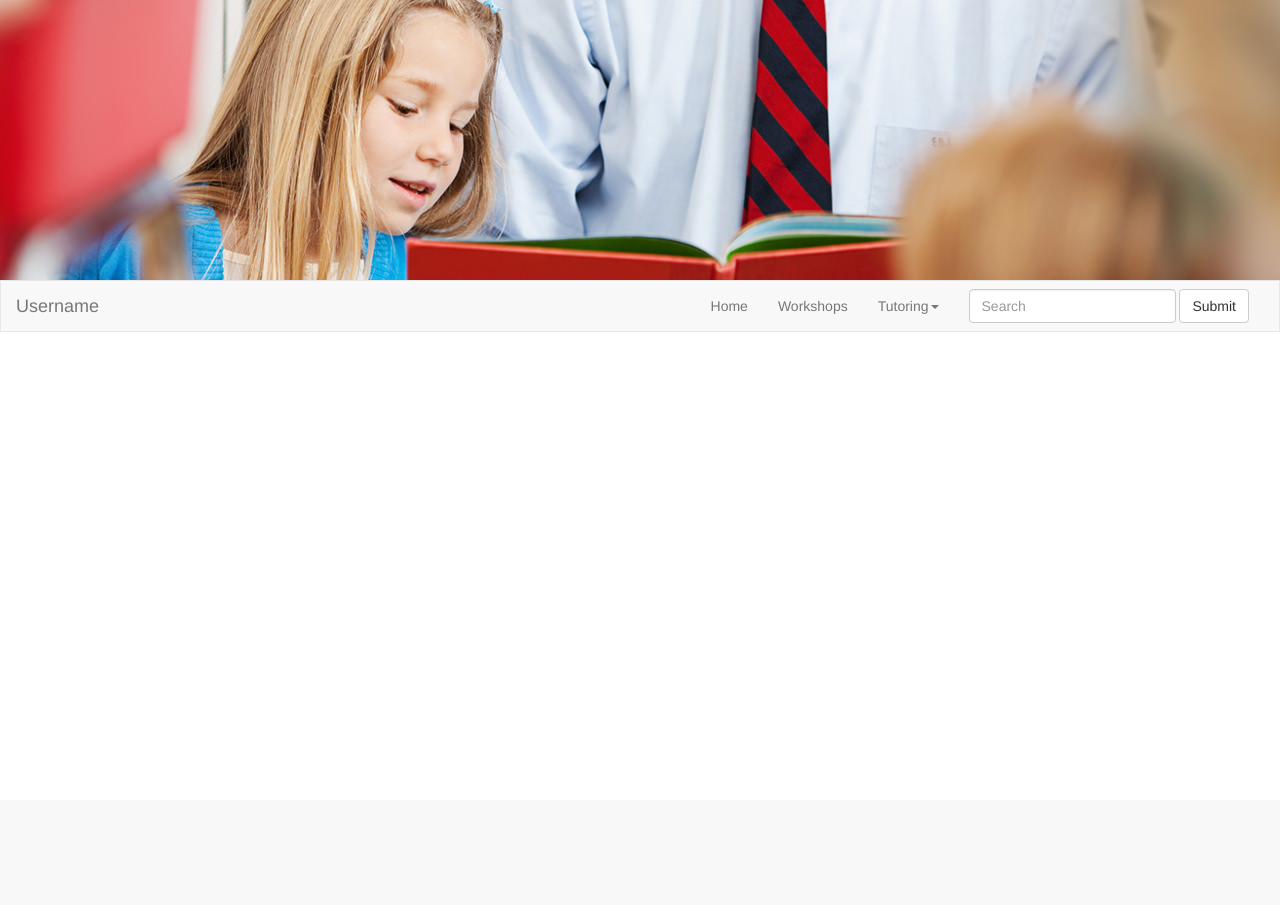
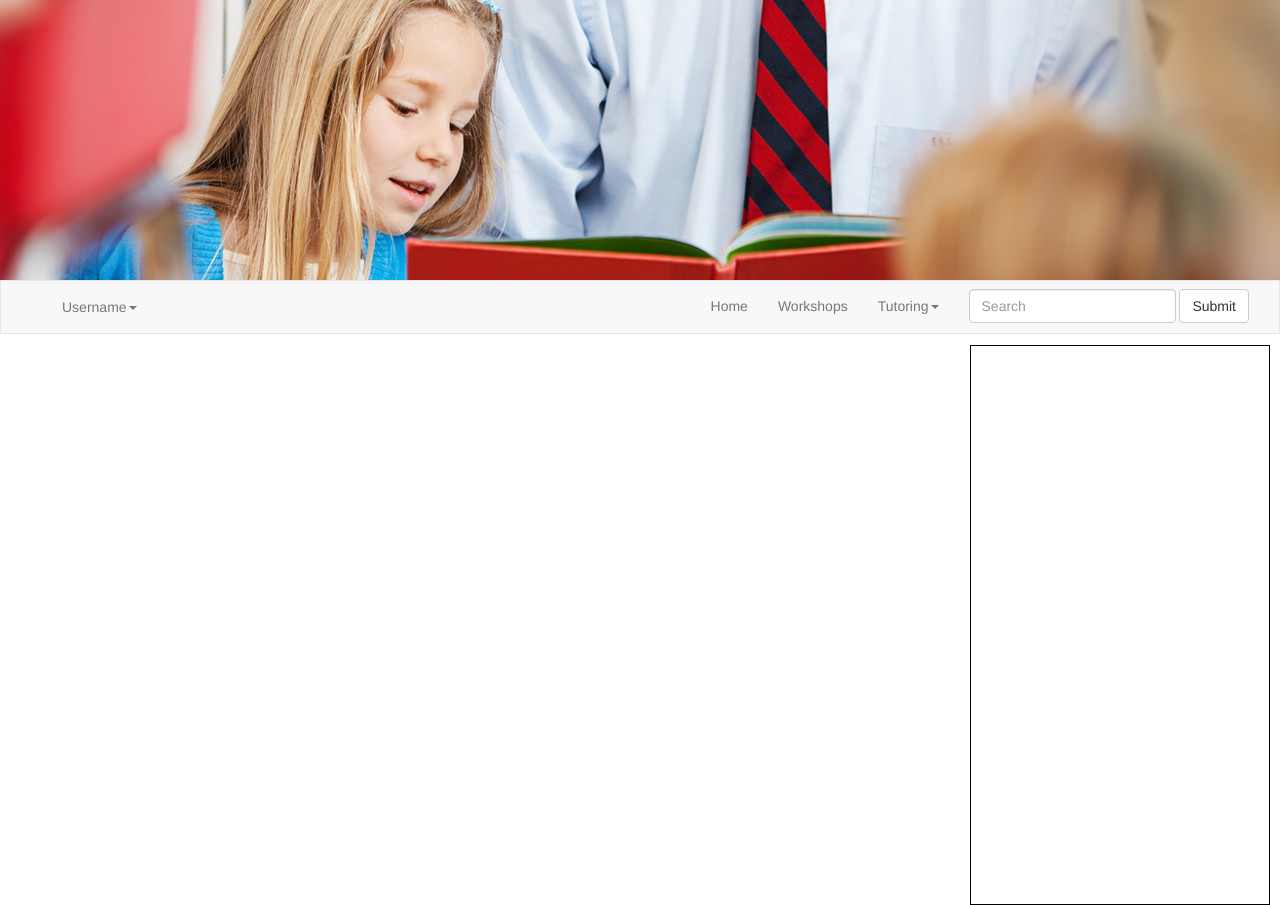
Before and after one commit to jimmy89Li/Tutoring, a PHP site: page /home.php in a window 1280 px wide. Before the commit the page ends 332 px from the top, so only its background shows below. Run offline with PHP 8.4, Linux system fonts and the light colour scheme; some libraries are stand-ins or nearby versions.

Commit message:
added sidebar

```diff
--- a/home.php
+++ b/home.php
@@ -20,7 +20,17 @@
         <span class="icon-bar"></span>
         <span class="icon-bar"></span>
       </button>
-      <a class="navbar-brand" href="#">Username</a>
+      <a class="navbar-brand" href="#">
+      <ul class="nav navbar-nav navbar">
+			<li class="dropdown">
+			  <a href="#" class="dropdown-toggle" data-toggle="dropdown" role="button" aria-haspopup="true" aria-expanded="false">Username<span class="caret"></span></a>
+			  <ul class="dropdown-menu">
+				<li><a href="#">User Profile</a></li>
+				<li><a href="#">Logout</a></li>
+			  </ul>
+			</li>
+		</ul>
+	  </a>
     </div>
 
     <!-- Collect the nav links, forms, and other content for toggling -->
@@ -47,7 +57,11 @@
 </nav>
 </header>
 
-</div>
+<div class="sidebar">
+
+</div><!--Sidebar-->
+
+</div><!--Container-->
 	<!-- jQuery (necessary for Bootstrap's JavaScript plugins) -->
     <script src="https://ajax.googleapis.com/ajax/libs/jquery/1.11.3/jquery.min.js"></script>
     <!-- Include all compiled plugins (below), or include individual files as needed -->
--- a/style.css
+++ b/style.css
@@ -1,5 +1,9 @@
 html,body{margin:0;padding:0}
-.container{width:100%;height:100%;padding:0}
+.container{
+	width:100%;
+	height:100%;
+	padding:0;
+}
 .slider{
 	height:280px;
 	background: url(img/tutoring.jpg) no-repeat center;
@@ -8,5 +12,19 @@
 	-o-background-size: cover;
 	background-size: cover;
 }
-header{width:100%;height:280px;background-color:silver}
-.navbar{border-radius:0}
+header{
+	width:100%;
+	height:280px;
+	background-color:silver;
+}
+.navbar{
+	border-radius:0;
+}
+.sidebar{
+	position:absolute;
+	right:10px;
+	margin-top:65px;
+	min-height:560px;
+	min-width:300px;
+	border: 1px solid black;
+}
```
